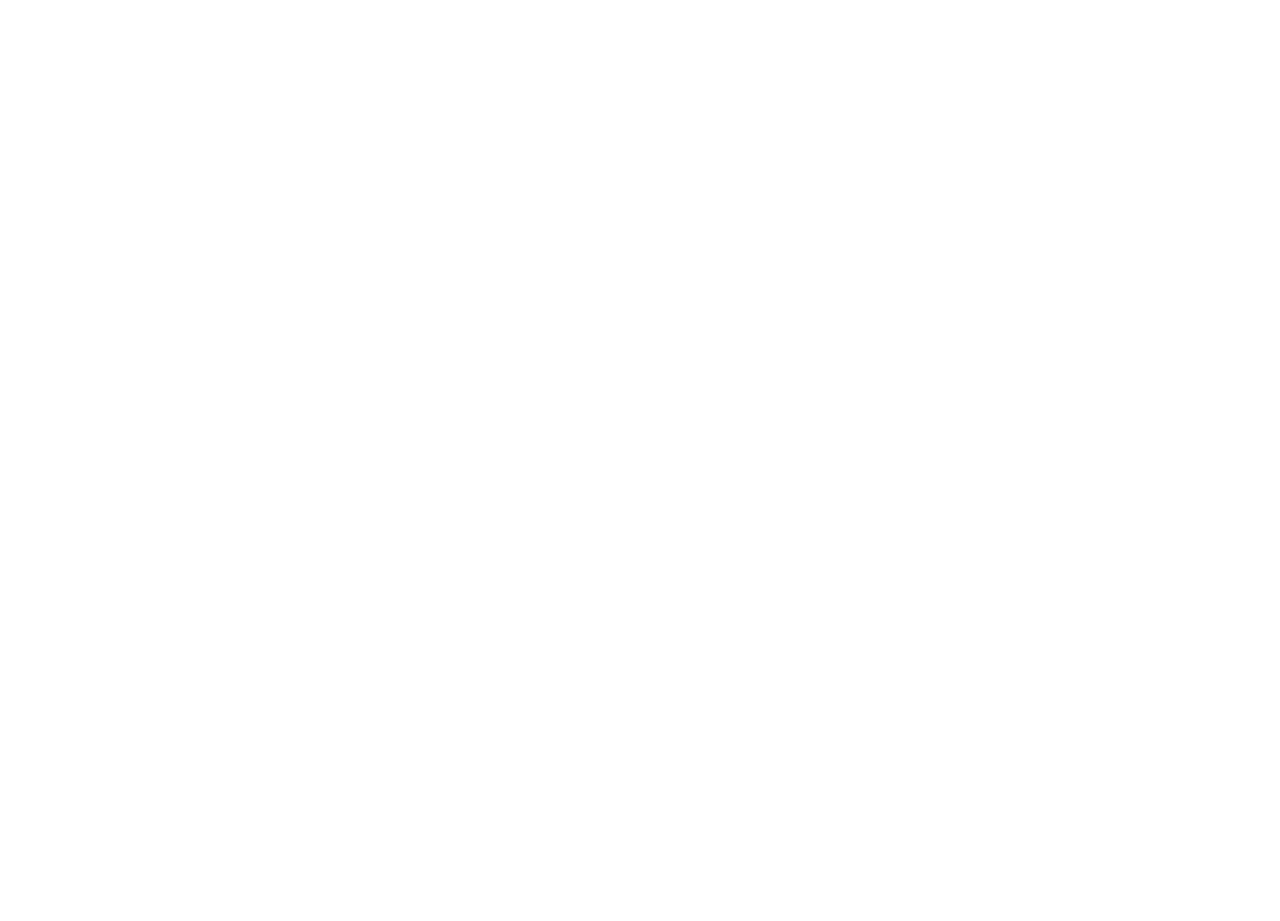
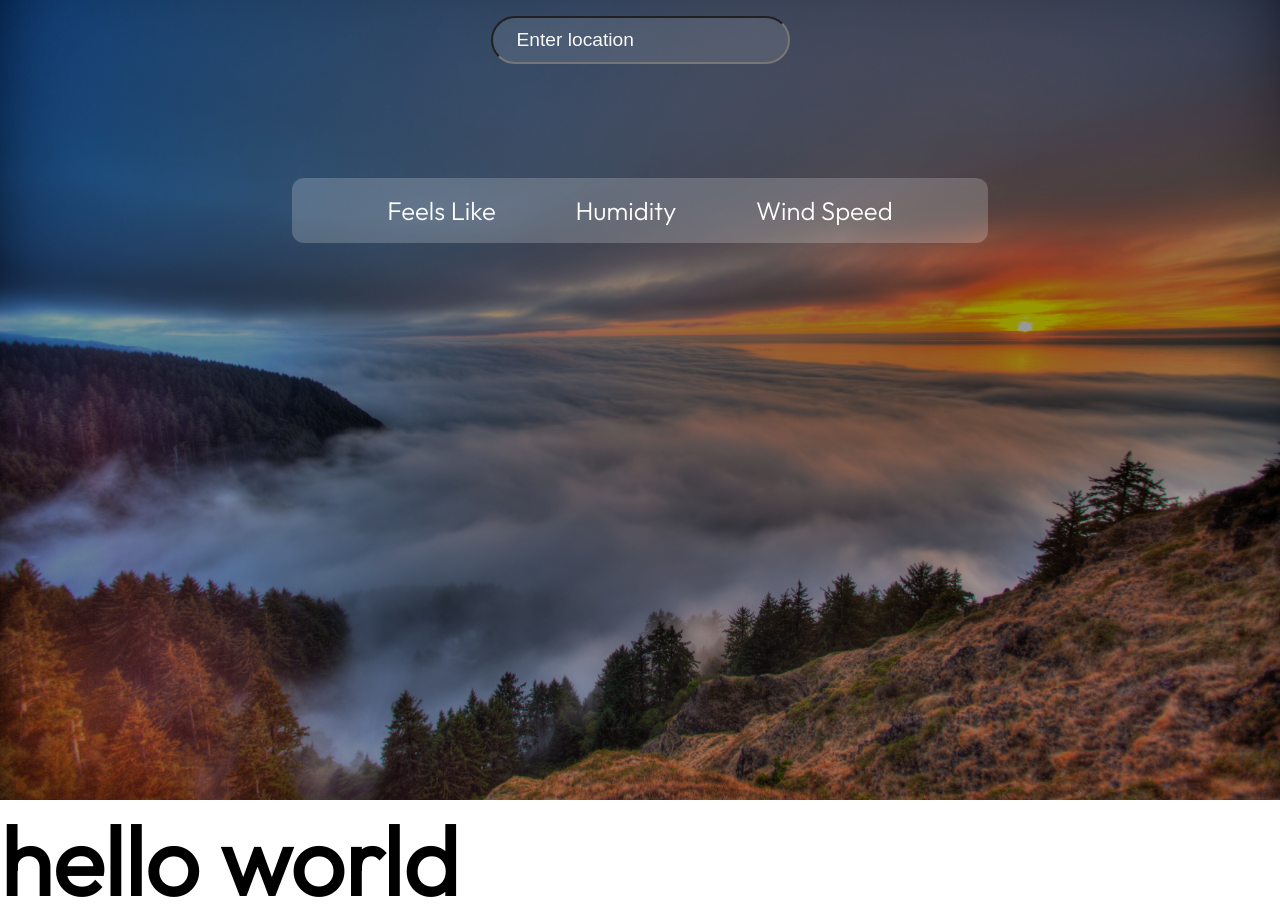
Before and after one commit to kshirsagarrushi/weather-app, a React (Create React App) app: page / in a window 1280 px wide. Before the commit the page ends 800 px from the top, so only its background shows below. Built offline with nearby package versions, Linux system fonts and the light colour scheme.

Commit message:
package updated and initlal commit

```diff
--- a/src/App.js
+++ b/src/App.js
@@ -1,11 +1,73 @@
+import { useState } from 'react'
 import React from 'react'
+import axios from 'axios'
 
 function App() {
+
+  const [data,setData]=useState({})
+  const[location,setLocation]=useState('')
+
+const url = `https://api.openweathermap.org/data/2.5/weather?q=${location}&appid=4d5bf164f0550d0fd3c314a5847d9ec3&units=metric`
+
+const searchLocation=(event)=>{
+
+  if(event.key==='Enter'){
+    axios.get(url).then((Response) => {
+      setData(Response.data)
+      console.log(Response.data)
+    })
+    setLocation('')
+  }
+
+}
+
   return (
-    <div className="App">
+    <div className="app">
+    <div className="search">
+      <input value={location}
+      onChange={event =>setLocation(event.target.value)}
+      onKeyDown={searchLocation}
+      placeholder='Enter location' type='text'>
+      </input>
+
+    </div>
+      <div className="container">
+        <div className="top">
+          <div className="location">
+            <p>{data.name}</p>
+          </div>
+          <div className="temp">
+            {data.main ? <h1 className='bold'>{data.main.temp.toFixed()}°C</h1> : null}
+
+            {data.weather ? <h1>{<img src={`http://openweathermap.org/img/w/${data.weather[0].icon}.png`}
+            alt="weather icon" height="110px" />}</h1> : null}
+
+          </div>
+          <div className="description">
+          {data.weather ?<p>{data.weather[0].main}</p> : null}
+          </div>
+        </div>
+
+        <div className="bottom">
+          <div className="feels">
+            {data.main ? <p className="bold">{data.main.feels_like.toFixed()}°C</p> : null}
+            <p>Feels Like</p>
+
+          </div>
+          <div className="humidity">
+            {data.main ? <p className="bold">{data.main.humidity}</p> : null}
+            <p>Humidity</p>
+
+          </div>
+          <div className="wind">
+            {data.main ? <p className="bold">{data.wind.speed}MPH</p>: null}
+            <p>Wind Speed</p>
+          </div>
+        </div>
+      </div>
 
     </div>
   );
+
 }
-
 export default App;
--- a/src/index.css
+++ b/src/index.css
@@ -0,0 +1,92 @@
+@import url('https://fonts.googleapis.com/css2?family=Outfit:wght@300&family=Roboto:wght@300;400;500;700;900&display=swap');
+
+* {
+    box-sizing:border-box;
+    margin:0;
+    padding:0;
+}
+
+body{
+    margin:0;
+    font-family: 'Outfit', 'Segoe UI', Roboto, Oxygen, Ubuntu, Cantarell, 'Open Sans', 'Helvetica Neue', sans-serif;
+    -webkit-font-smoothing:antialised;
+    -moz-osx-font-smoothing:grayscale;
+}
+
+p{
+    font-size:1.6rem;
+
+}
+h1{
+    font-size: 6rem;
+
+}
+.app{
+    width:100%;
+    height:100vh;
+    position:relative;
+    background-color:rgba(0,0,0,0.4);
+    color:#ffff;
+}
+
+.app:before{
+    content:'';
+    background:url('./assets/sunset.jpg') no-repeat center center/cover;
+    position: absolute;
+    width:100%;
+    height:100%;
+    top:0;
+    left:0;
+    z-index:-1;
+}
+
+.app .search{
+    text-align:center;
+    padding:1rem;
+
+}
+
+.app input{
+    padding:.7rem 1.5rem;
+    font-size: 1.2rem;
+    border-radius: 25px;
+    border:1px solid rgbs(255,255,255,0.8);
+    background:rgba(255,255,255,0.1);
+    color:#f8f8f8;
+}
+
+::placeholder{
+    color:#f8f8f8;
+}
+
+.container{
+    max-width: 700px;
+    max-height:100%;
+    margin:auto;
+    padding:0.1rem;
+    position: relative;
+    top:10%;
+    display: flex;
+    flex-direction:column;
+    justify-content:space-between;
+}
+.app .top{
+    width: 100%;
+    margin:1 rem auto;
+
+}
+
+.app .bottom{
+    display:flex;
+    justify-content: space-evenly;
+    text-align: center;
+    width:100%;
+    margin:1rem auto;
+    padding:1rem;
+    border-radius:12px;
+    background-color:rgba(255,255,255,0.2);
+}
+
+.bold{
+    font-weight: 1000;
+}
--- a/src/index.js
+++ b/src/index.js
@@ -8,5 +8,6 @@
 root.render(
   <React.StrictMode>
     <App />
+    <h1> hello world</h1>
   </React.StrictMode>
 );
```
Also changed, not shown: package.json (+7 -0 lines), src/assets/sunset.jpg (added), 1 other file (tests, documents, lock files or other folders).
